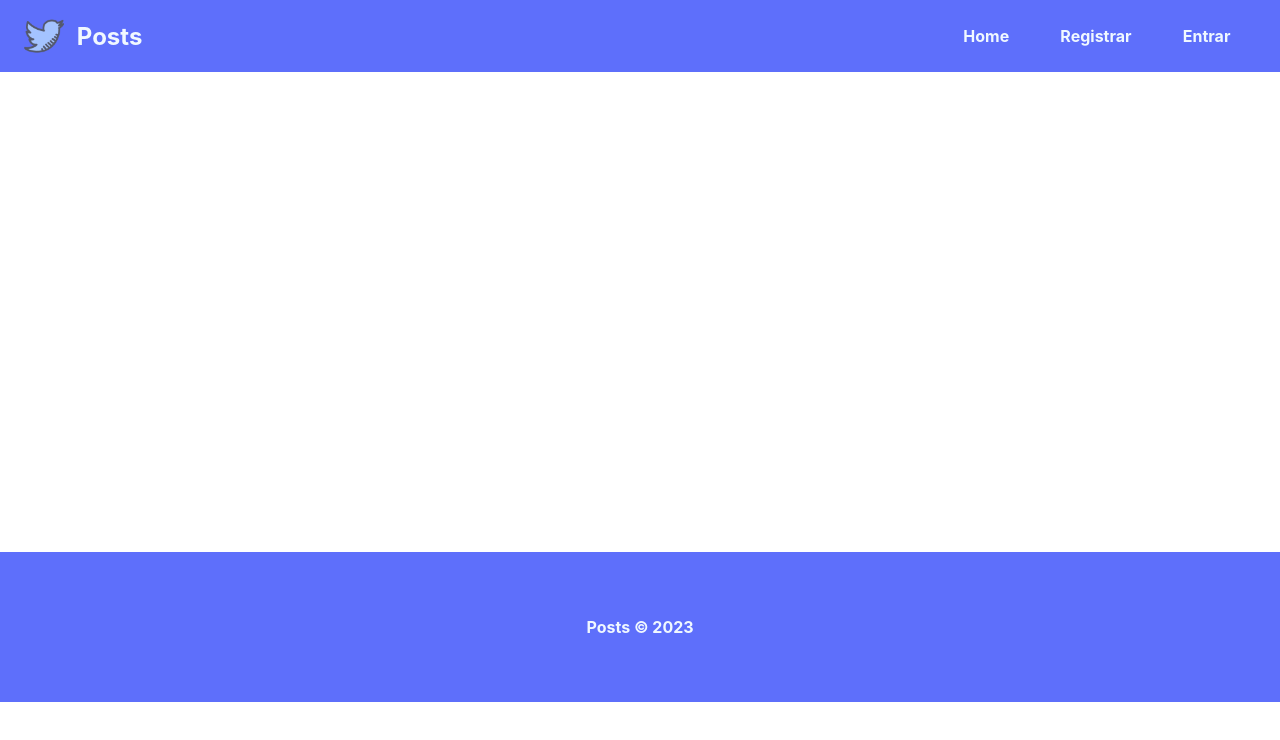
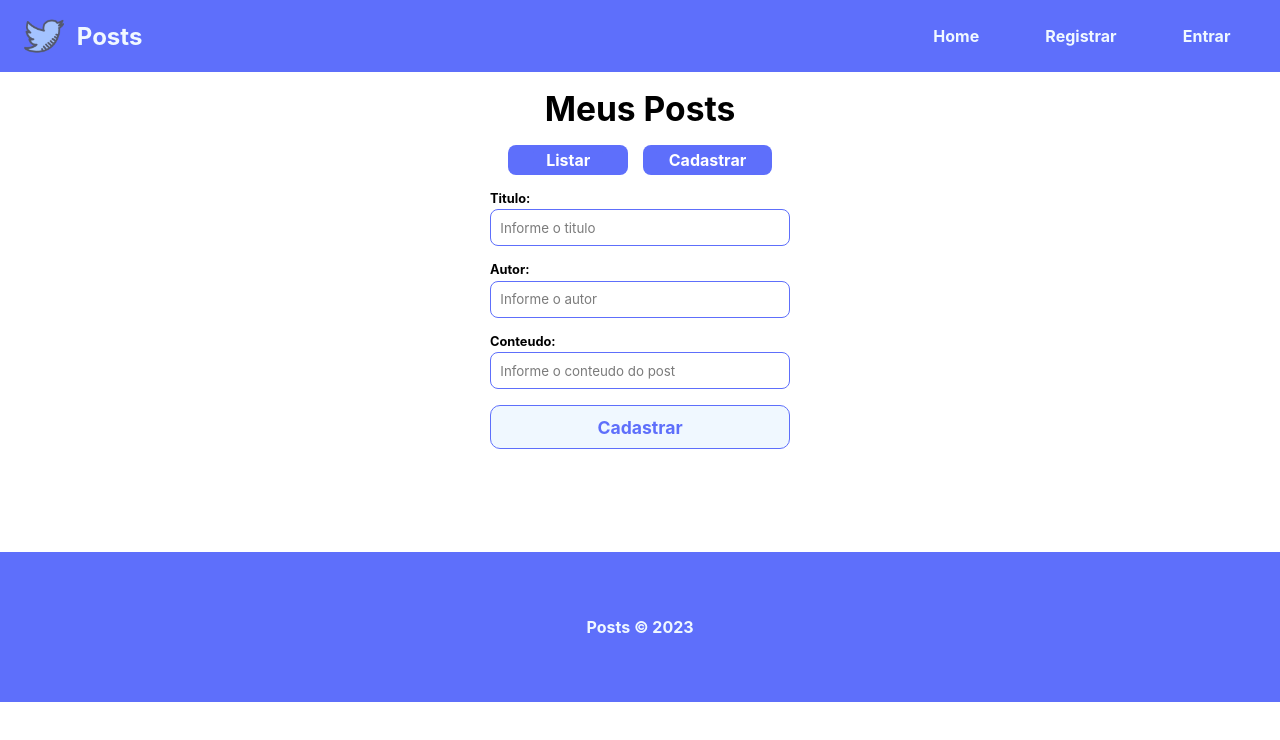
Before and after one commit to rubenschff/PostsReact, a React (Vite) app: page /posts/add in a window 1280 px wide. Shown: the top 740 px of the page. Built offline with nearby package versions, Linux system fonts and the light colour scheme.

Commit message:
Cadastro e listagem de posts

```diff
--- a/src/App.jsx
+++ b/src/App.jsx
@@ -10,6 +10,9 @@ import Message from "./components/layout/Message.jsx";
 /*Context*/
 import {UserProvider} from "./context/UserContext.jsx";
 import Profile from "./pages/User/Profile.jsx";
+import Posts from "./pages/Posts/Posts.jsx";
+import AddPost from "./pages/Posts/AddPost.jsx";
+import ListPost from "./pages/Posts/ListPost.jsx";
 
 function App() {
 
@@ -21,9 +24,14 @@ function App() {
             <Container>
                 <Routes>
                     <Route  path="/" element={<Home/>}/>
-                    <Route  path="/register" element={<Register/>}/>
-                    <Route  path="/login" element={<Login/>}/>
-                    <Route path="/user/profile" element={<Profile/>}/>
+                    <Route  path="register" element={<Register/>}/>
+                    <Route  path="login" element={<Login/>}/>
+                    <Route path="user/profile" element={<Profile/>}/>
+                    <Route path="posts" element={<Posts/>}>
+                        <Route path="list" element={<ListPost/>}/>
+                        <Route path="add" element={<AddPost/>}/>
+                    </Route>
+
                 </Routes>
             </Container>
             <Footer/>
--- /dev/null
+++ b/src/components/form/PostForm.jsx
@@ -0,0 +1,48 @@
+import {useState} from "react";
+import formStyles from './Form.module.css'
+import Input from "./Input.jsx";
+
+export default function PostForm({handleSubmit, postData, btnText}) {
+
+    const [post, setPost] = useState(postData || {})
+
+    function handleChange(e){
+        setPost({...post, [e.target.name]: e.target.value})
+    }
+
+    function submit(e){
+        e.preventDefault()
+        console.log(post)
+        handleSubmit(post)
+    }
+
+    return(
+        <form onSubmit={submit} className={formStyles.formContainer}>
+            <Input
+                text="Titulo"
+                type="text"
+                name="titulo"
+                placeHolder="Informe o titulo"
+                handleOnChange={handleChange}
+                value={post.titulo || ''}
+            />
+            <Input
+                text="Autor"
+                type="text"
+                name="autor"
+                placeHolder="Informe o autor"
+                handleOnChange={handleChange}
+                value={post.autor || ''}
+            />
+            <Input
+                text="Conteudo"
+                type="text"
+                name="conteudo"
+                placeHolder="Informe o conteudo do post"
+                handleOnChange={handleChange}
+                value={post.conteudo || ''}
+            />
+            <input type="submit" value={btnText}/>
+        </form>
+    )
+}
--- a/src/components/layout/NavBar.jsx
+++ b/src/components/layout/NavBar.jsx
@@ -23,6 +23,9 @@ export default function NavBar(){
                 {authenticated ?
                     (<>
                         <li>
+                            <Link to="/posts">Meus posts</Link>
+                        </li>
+                        <li>
                             <Link to="/user/profile">Perfil</Link>
                         </li>
                         <li onClick={logout}>
--- a/src/components/layout/NavBar.module.css
+++ b/src/components/layout/NavBar.module.css
@@ -23,6 +23,7 @@
     display: flex;
     align-items: center;
     list-style: none;
+    gap: 15px;
 }
 
 .navBar li, .navBar a {
--- /dev/null
+++ b/src/pages/Posts/AddPost.jsx
@@ -0,0 +1,57 @@
+import api from '../../utils/api.jsx'
+import styles from './AddPost.module.css'
+
+import {useState} from "react";
+
+
+import flashMessage from "../../hooks/FlashMessage.jsx";
+import PostForm from "../../components/form/PostForm.jsx";
+import {useNavigate} from "react-router-dom";
+
+export default function AddPost() {
+
+    const [token] = useState(localStorage.getItem('token') || '')
+    const {setMessage} = flashMessage()
+    const navigate = useNavigate()
+
+    async function regiterPost(post){
+
+        let msgType = 'success'
+        let msgText = 'Cadastrado com sucesso'
+
+        const data = await api.post('posts', post, {
+            headers:{
+                Authorization: JSON.parse(token)
+            }
+        }).then((response) =>{
+            navigate('/posts/list')
+            return response.data
+
+        }).catch((e) => {
+
+            if (!post.titulo){
+                msgText = 'O Titulo é obrigatório'
+            }else if (!post.autor){
+                msgText = 'O Autor é obrigatório'
+            }else if (!post.conteudo){
+                msgText = 'O Conteudo é obrigatório'
+            }else {
+                msgText = e.response.data.error
+            }
+            msgType = 'error'
+
+        })
+
+        setMessage(msgText, msgType)
+
+    }
+
+    return(
+        <section className={styles.addPostHeader}>
+            <div>
+                <PostForm handleSubmit={regiterPost} btnText = "Cadastrar" />
+            </div>
+        </section>
+    )
+
+}
--- /dev/null
+++ b/src/pages/Posts/AddPost.module.css
@@ -0,0 +1,8 @@
+
+.addPostHeader{
+    margin-bottom: 1.2em;
+}
+
+.addPostHeader h1{
+    margin-bottom: 0.2em;
+}
--- /dev/null
+++ b/src/pages/Posts/ListPost.jsx
@@ -0,0 +1,55 @@
+
+import {useState, useEffect} from "react";
+import flashMessage from "../../hooks/FlashMessage.jsx";
+import api from "../../utils/api.jsx";
+import styles from './ListPost.module.css'
+import {Link} from "react-router-dom";
+
+export default function ListPost(){
+
+    const [posts, setPosts] = useState([])
+    const [token] = useState(localStorage.getItem('token') || '')
+    const {setMessage} = flashMessage()
+
+    useEffect(() => {
+        api.get('/posts',{
+            headers:{
+                Authorization: JSON.parse(token)
+            }
+        }).then((response) => {
+            setPosts(response.data)
+        })
+    }, [token])
+
+    return(
+        <section >
+            <div className={styles.post_list_header}>
+                {posts.length > 0 ?
+                    (
+                        <div className={styles.post_list_container}>
+                            {
+                                posts.map((post) => (
+                                    <div className={styles.post_list_row} key={post.id}>
+                                        <div >
+                                        <span className={styles.autor}><p>Autor: </p>{post.autor}</span>
+                                            <div>
+                                                <h2>{post.titulo}</h2>
+                                                <article>{post.conteudo}</article>
+                                            </div>
+                                            <div className={styles.actions}>
+                                                <Link to={`/post/edit/${post.id}`}>Editar</Link>
+                                                <button>Excluir</button>
+                                            </div>
+                                        </div>
+                                    </div>
+                                ))
+
+                            }
+                        </div>
+                    )
+                    :
+                    (<h1>Você não possui nenhum post cadastrado</h1>)}
+            </div>
+        </section>
+    )
+}
--- /dev/null
+++ b/src/pages/Posts/ListPost.module.css
@@ -0,0 +1,72 @@
+.post_list_header{
+    display: flex;
+    justify-content: space-around;
+    align-items: center;
+    margin-bottom: 2em;
+}
+
+.post_list_container{
+    display: flex;
+    flex-direction: column;
+    text-align: justify;
+    align-items: center;
+}
+
+.post_list_row {
+    border: 1px solid #5e6ffb;
+    border-radius: 8px;
+    padding: 1em;
+    margin: 1em;
+    display: flex;
+    align-items: center;
+    width: 100%;
+}
+
+.post_list_row span {
+    min-width: 100px;
+}
+
+.post_list_row h2 {
+    display: flex;
+    margin: 0.5em 0 0.2em 0;
+    font-style: italic ;
+    font-size: 1.3em;
+    color: #5e6ffb;
+}
+
+.post_list_row .autor {
+    display: flex;
+    text-align: center;
+    font-size: 1.5em;
+    font-weight: bold;
+}
+
+.post_list_row .autor p{
+    display: flex;
+    margin-right: 0.5em;
+    text-align: center;
+    border: none;
+}
+
+.post_list_row .actions {
+    display: flex;
+    justify-content: left;
+    margin-top: 1em;
+    gap: 15px;
+}
+
+.post_list_row .actions a {
+    margin: 0;
+}
+
+.post_list_row .actions button {
+    min-width: 120px;
+    padding: 0.3em 0.8em;
+    border-radius: 8px;
+    color: #ffffff;
+    background-color: #D01E1EFF;
+    border: none;
+    font-weight: bold;
+    font-family: inherit;
+    cursor: pointer;
+}
--- /dev/null
+++ b/src/pages/Posts/Posts.jsx
@@ -0,0 +1,25 @@
+import {useState, useEffect} from "react";
+import styles from './Posts.module.css'
+import {Link, NavLink, Outlet} from "react-router-dom";
+
+import flashMessage from "../../hooks/FlashMessage.jsx";
+import api from "../../utils/api.jsx";
+
+export default function Posts() {
+
+    return(
+        <div className={styles.postsContainer}>
+            <h1>Meus Posts</h1>
+            <ul>
+                <li>
+                    <Link to="/posts/list">Listar</Link>
+                </li>
+                <li>
+                    <Link to="/posts/add">Cadastrar</Link>
+                </li>
+            </ul>
+
+            <Outlet/>
+        </div>
+    )
+}
--- /dev/null
+++ b/src/pages/Posts/Posts.module.css
@@ -0,0 +1,32 @@
+
+.postsContainer h1{
+    text-align: center;
+}
+
+.postsContainer ul {
+    display: flex;
+    align-items: center;
+    justify-content: center;
+    list-style: none;
+    gap: 15px;
+    margin: 1em 1em;
+}
+
+.postsContainer li, .postsContainer a {
+
+    text-align: center;
+    justify-content: center;
+    min-width: 120px;
+    text-decoration: none;
+    color: #fff;
+    background-color: #5e6ffb;
+    font-weight: bold;
+    cursor: pointer;
+    transition: 0.5s;
+    padding: 0.3em 0.8em;
+    border-radius: 8px;
+}
+
+.postsContainer a{
+    margin: 0 auto;
+}
--- a/src/pages/User/Profile.jsx
+++ b/src/pages/User/Profile.jsx
@@ -9,7 +9,7 @@ import api from "../../utils/api.jsx";
 export default function Profile() {
 
     const [user, setUser] = useState({})
-    const [token] = useState(localStorage.getItem('token' || ''))
+    const [token] = useState(localStorage.getItem('token') || '')
     const {setMessage} = flashMessage()
 
     function handleChange(e){
```
